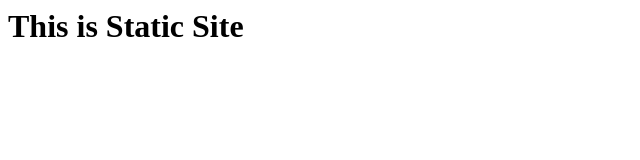
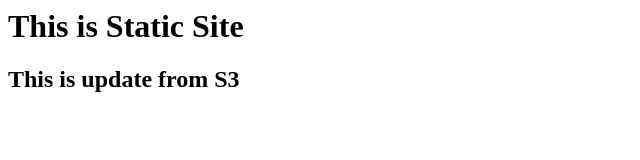
Before and after one commit to gruprttt/Static-site, a plain HTML site: page index.html in a window 1280 px wide. Shown: the whole page, without its empty margins (0-640 px from the left). Drawn offline with Linux system fonts and the light colour scheme.

Commit message:
update project

```diff
--- a/index.html
+++ b/index.html
@@ -1 +1,2 @@
 <h1>This is Static Site</h1>
+<h2>This is update from S3</h2>
```
